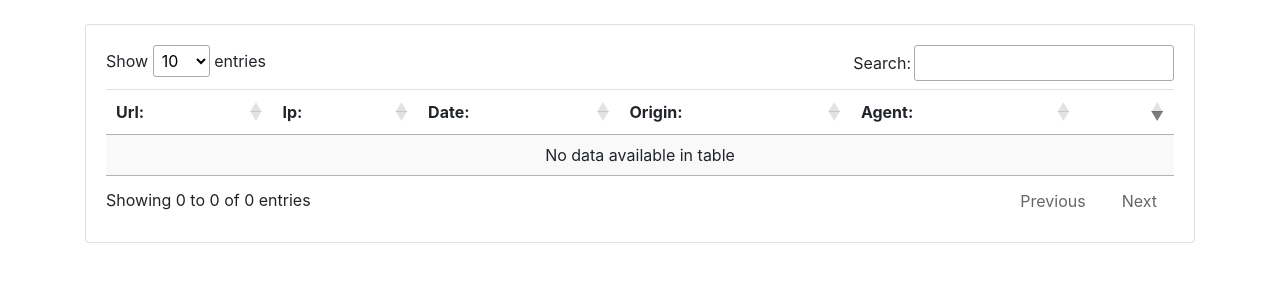
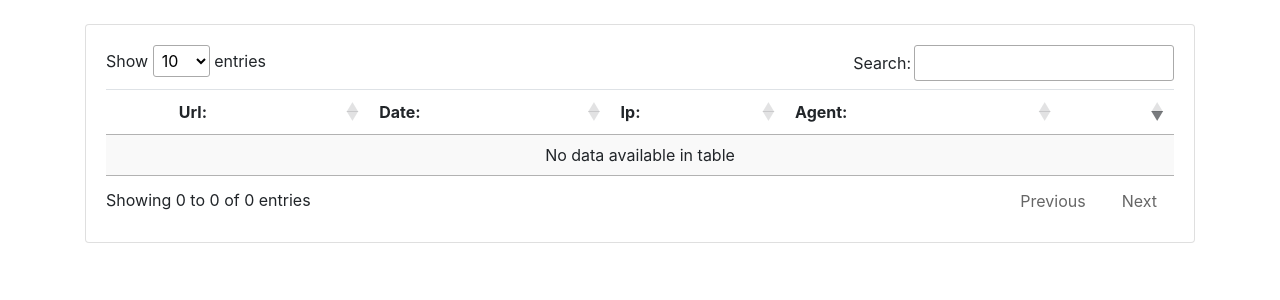
Before and after one commit to maksimKorzh/analytics, a Flask app: page / in a window 1280 px wide. Shown: the top 300 px of the page. Run offline with Flask 2, Linux system fonts and the light colour scheme; data that the repository does not hold is empty; some libraries are stand-ins or nearby versions.

Commit message:
fixed analytics UI

```diff
--- a/app/templates/stats.html
+++ b/app/templates/stats.html
@@ -33,11 +33,10 @@
               <table id="stats" class="display table nowrap responsive" style="width: 100%">
                 <thead>
                   <tr>
+                    <th></th>
                     <th>Url:</th>
+                    <th>Date:</th>
                     <th>Ip:</th>
-                    <th>Date:</th>
-                    <th>Origin:</th>
-                    <!--th>Referer</th-->
                     <th>Agent:</th>
                     <th></th>
                   </tr>
@@ -59,16 +58,22 @@
         ],
 
         'columns': [
+          {
+            'data': () => {return ''},
+            'orderable': false
+          },
           {'data': 'Url'},
+          {'data': 'Date'},
           {'data': 'Ip'},
-          {'data': 'Date'},
-          {'data': 'Origin'},
-          //{'data': 'Referer'},
           {'data': 'Agent'},
           {'data': '_id'}
         ],
 
         'columnDefs': [
+          {
+            targets: 1,
+            render: (data) => { return '<a target="_blank" href="' + data + '">' + data + '</a>'}
+          },
           {
             targets: 4,
             render: (data) => { return '<div class="text-wrap">' + data + '</div>' }
```
